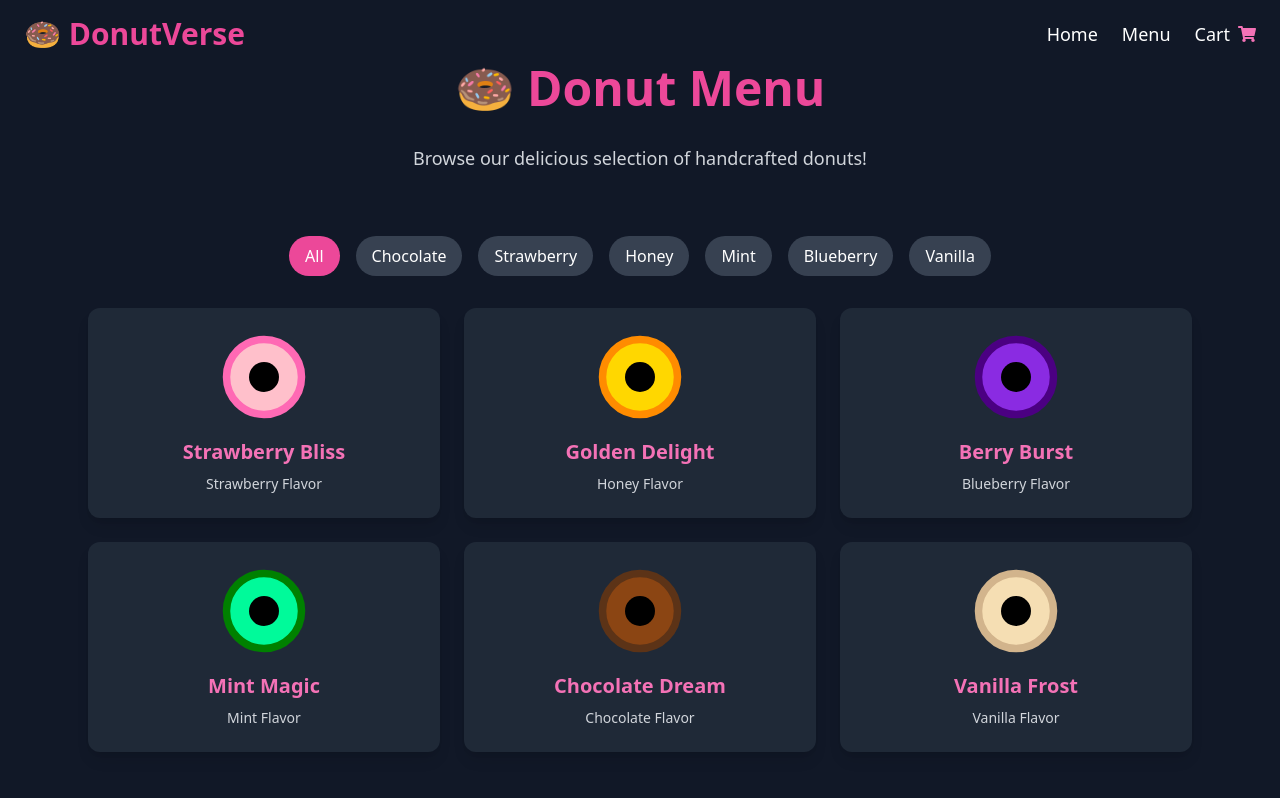
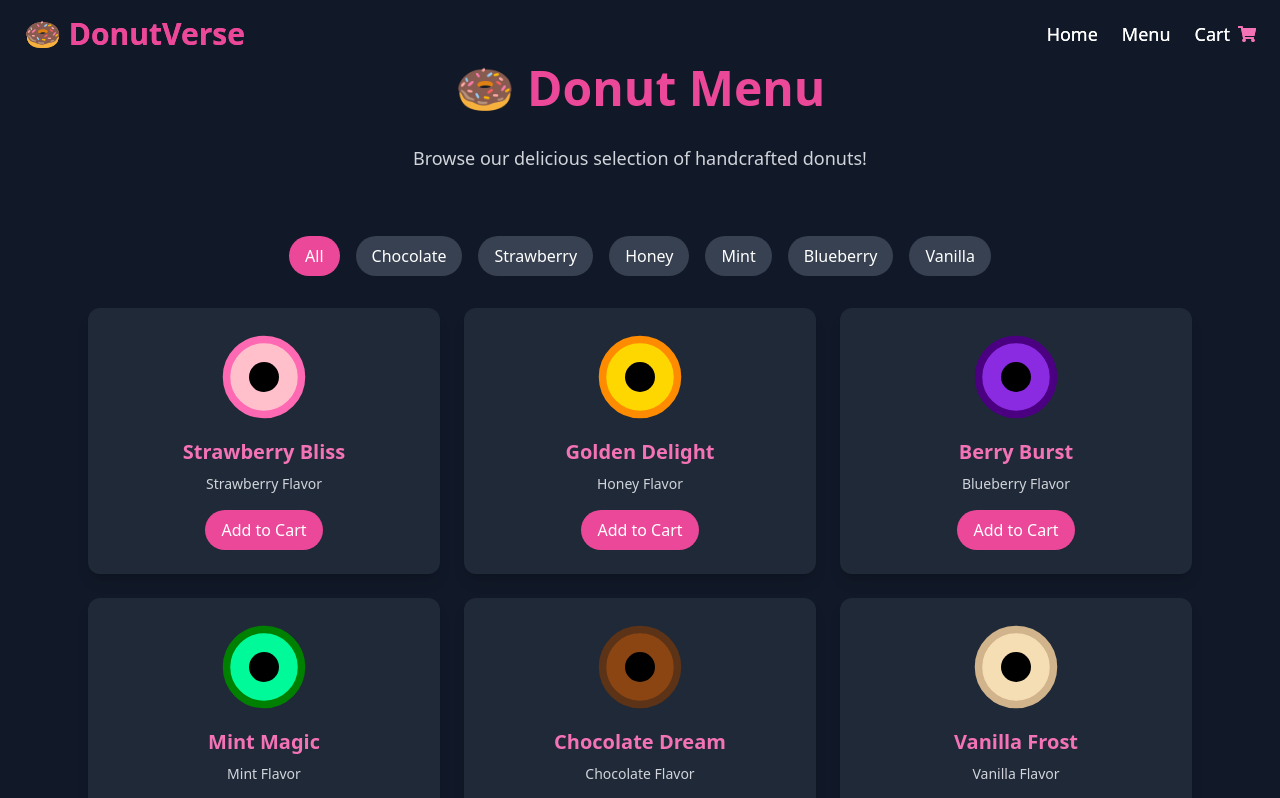
Before and after one commit to JacobSamas/jakes-donutverse, a Next.js app: page /menu in a window 1280 px wide. Shown: the top 798 px of the page. Built offline with nearby package versions, Linux system fonts and the light colour scheme.

Commit message:
feat: Added "Add to Cart" functionality & Dynamic Cart Count in Navbar

```diff
--- a/src/app/menu/page.js
+++ b/src/app/menu/page.js
@@ -1,15 +1,25 @@
+"use client";
+import { useState } from "react";
+import Navbar from "@/components/Navbar";
 import MenuGrid from "@/components/MenuGrid";
 
 export default function Menu() {
+  const [cart, setCart] = useState([]);
+
+  const addToCart = (donut) => {
+    setCart([...cart, donut]);
+  };
+
   return (
     <main className="min-h-screen bg-gray-900 text-white">
+      <Navbar cartCount={cart.length} />
       <div className="max-w-6xl mx-auto py-16 px-6 text-center">
         <h1 className="text-5xl font-bold text-pink-500 mb-8">🍩 Donut Menu</h1>
         <p className="text-lg text-gray-300">
           Browse our delicious selection of handcrafted donuts!
         </p>
       </div>
-      <MenuGrid />
+      <MenuGrid addToCart={addToCart} />
     </main>
   );
 }
--- a/src/components/MenuGrid.js
+++ b/src/components/MenuGrid.js
@@ -20,7 +20,7 @@ const Donut = ({ color, stroke }) => (
   </svg>
 );
 
-const MenuGrid = () => {
+const MenuGrid = ({ addToCart }) => {
   const [filter, setFilter] = useState("All");
 
   // Filter Donuts Based on Selection
@@ -54,13 +54,19 @@ const MenuGrid = () => {
           filteredDonuts.map((donut) => (
             <motion.div
               key={donut.id}
-              whileHover={{ scale: 1.1 }}
+              whileHover={{ scale: 1.05 }}
               transition={{ type: "spring", stiffness: 200 }}
               className="bg-gray-800 p-6 rounded-xl shadow-lg flex flex-col items-center text-center"
             >
               <Donut color={donut.color} stroke={donut.stroke} />
               <h3 className="mt-4 text-xl font-semibold text-pink-400">{donut.name}</h3>
               <p className="text-sm text-gray-300 mt-2">{donut.flavor} Flavor</p>
+              <button
+                onClick={() => addToCart(donut)}
+                className="mt-4 px-4 py-2 bg-pink-500 text-white rounded-full hover:bg-pink-400 transition"
+              >
+                Add to Cart
+              </button>
             </motion.div>
           ))
         ) : (
--- a/src/components/Navbar.js
+++ b/src/components/Navbar.js
@@ -4,7 +4,7 @@ import { motion, AnimatePresence } from "framer-motion";
 import Link from "next/link";
 import { FaShoppingCart } from "react-icons/fa";
 
-const Navbar = () => {
+const Navbar = ({ cartCount }) => {
   const [isOpen, setIsOpen] = useState(false);
   const [isScrolled, setIsScrolled] = useState(false);
 
@@ -47,6 +47,11 @@ const Navbar = () => {
           <Link href="/cart" className="relative text-lg text-white hover:text-pink-400 transition flex items-center">
             Cart
             <FaShoppingCart className="ml-2 text-pink-400" />
+            {cartCount > 0 && (
+              <span className="absolute -top-2 -right-3 bg-pink-500 text-white text-xs w-5 h-5 flex items-center justify-center rounded-full">
+                {cartCount}
+              </span>
+            )}
           </Link>
         </div>
 
@@ -94,7 +99,12 @@ const Navbar = () => {
             <Link href="/cart" className="text-xl text-white hover:text-pink-400 transition flex items-center" onClick={() => setIsOpen(false)}>
               Cart
               <FaShoppingCart className="ml-2 text-pink-400" />
-            </Link>
+            {cartCount > 0 && (
+              <span className="absolute -top-2 -right-3 bg-pink-500 text-white text-xs w-5 h-5 flex items-center justify-center rounded-full">
+                {cartCount}
+              </span>
+            )}
+          </Link>
           </motion.div>
         )}
       </AnimatePresence>
```
